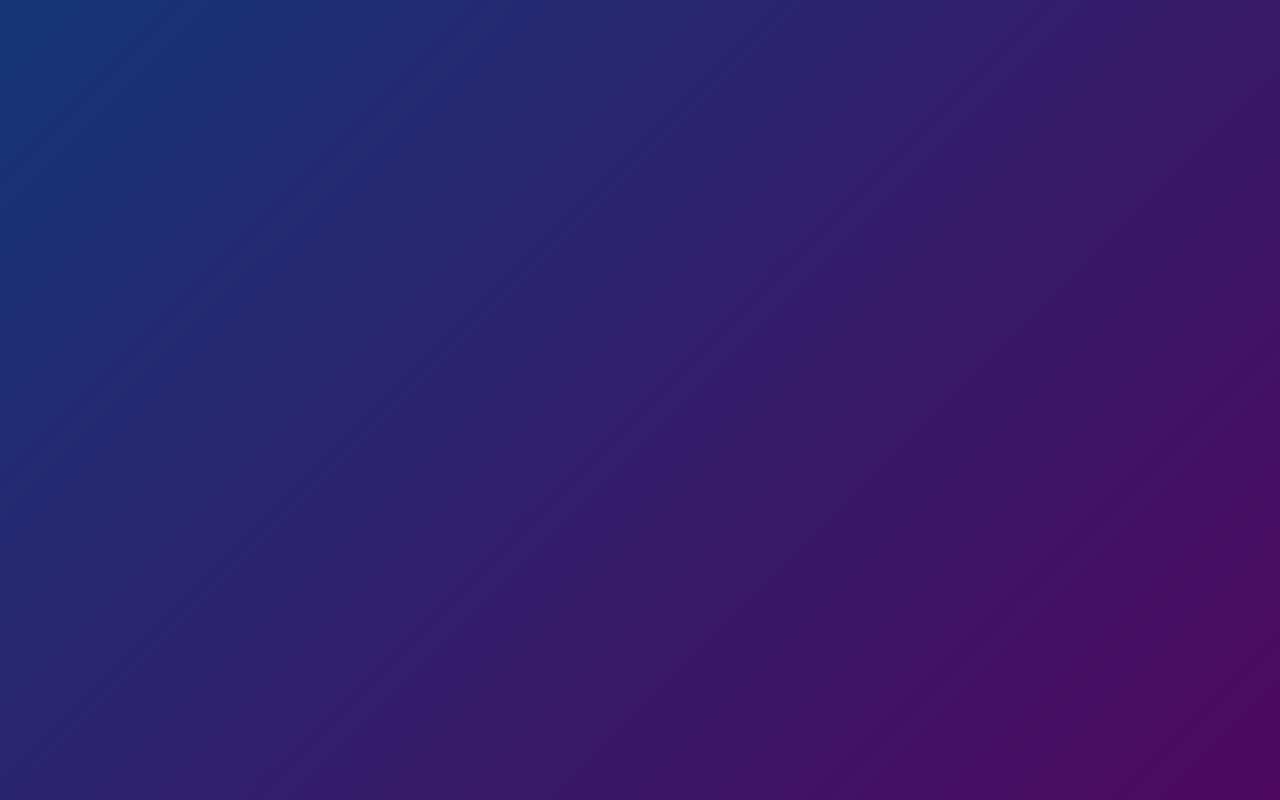
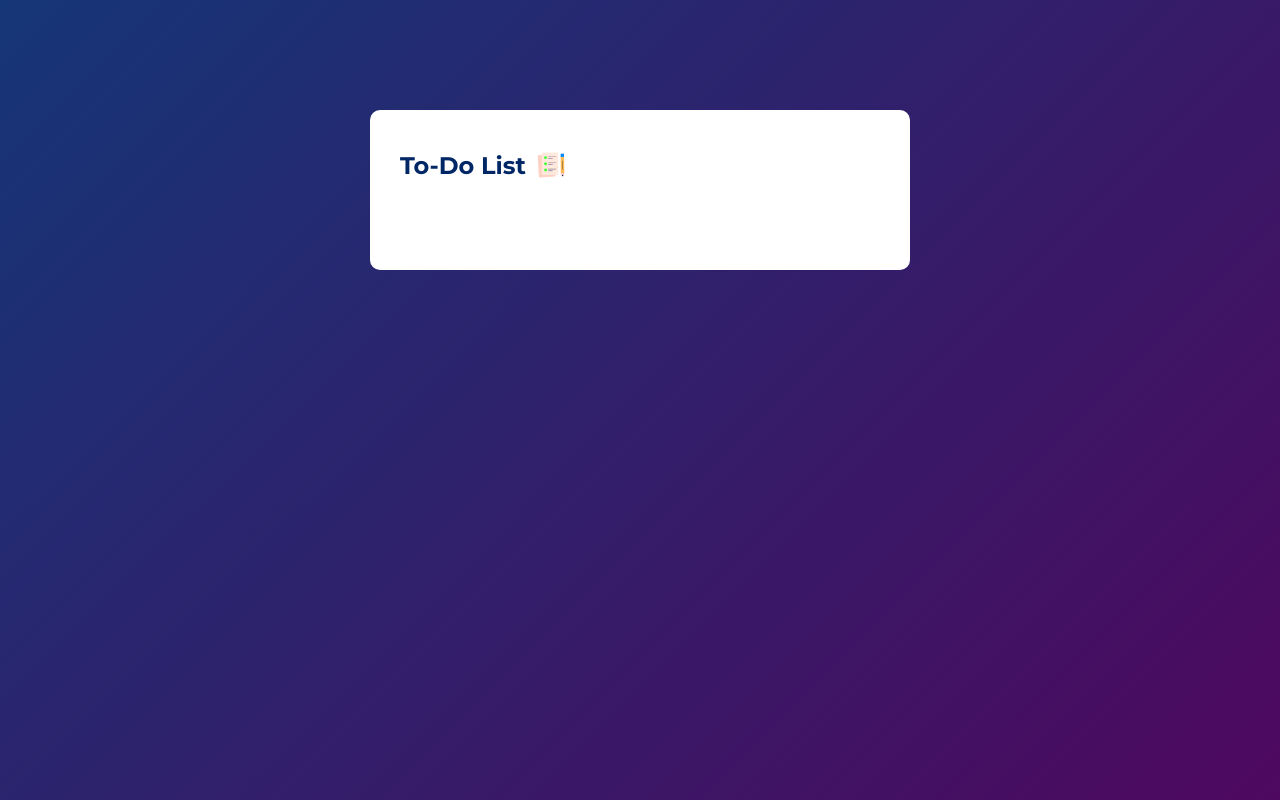
Before and after one commit to overyou2003/miniProject-ToDoList, a plain HTML site: page index.html in a window 1280 px wide. Drawn offline with Linux system fonts and the light colour scheme.

Commit message:
first commit

```diff
--- a/index.html
+++ b/index.html
@@ -8,7 +8,9 @@
 </head>
 <body>
     <div class="container">
-
+        <div class="todo-app">
+            <h2>To-Do List <img src="images/icon.png" alt=""></h2>
+        </div>
     </div>
 
 </body>
--- a/style.css
+++ b/style.css
@@ -1,7 +1,8 @@
+@import url('https://fonts.googleapis.com/css2?family=Montserrat:ital,wght@0,100..900;1,100..900&display=swap');
 *{
     margin: 0;
     padding: 0;
-    font-family: 'Poppins' , sans-serif;
+    font-family: 'Montserrat' , sans-serif;
     box-sizing: border-box;
 }
 
@@ -11,3 +12,26 @@
     background: linear-gradient(135deg , #153677 , #4e085f);
     padding: 10px;
 }
+
+.todo-app {
+    width: 100%;
+    max-width: 540px;
+    background-color: #fff;
+    margin: 100px auto 20px;
+    padding: 40px 30px 70px;
+    border-radius: 10px;
+
+}
+
+.todo-app h2 {
+    color: #002765;
+    display: flex;
+    align-items: center;
+    margin-bottom: 20px;
+    font-weight:7000;
+}
+
+.todo-app h2 img {
+    width: 30px;
+    margin-left: 10px;
+}
```
